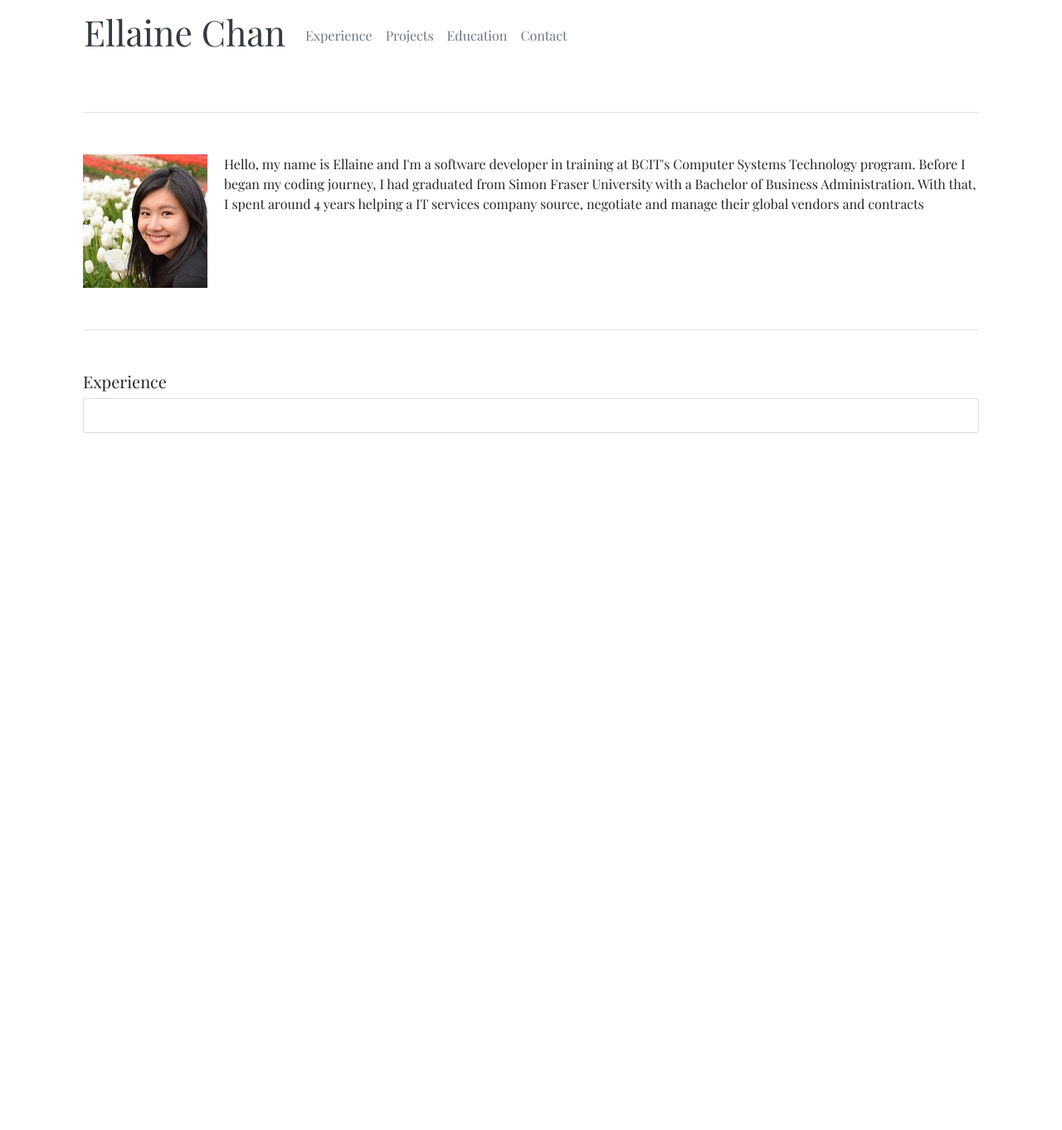
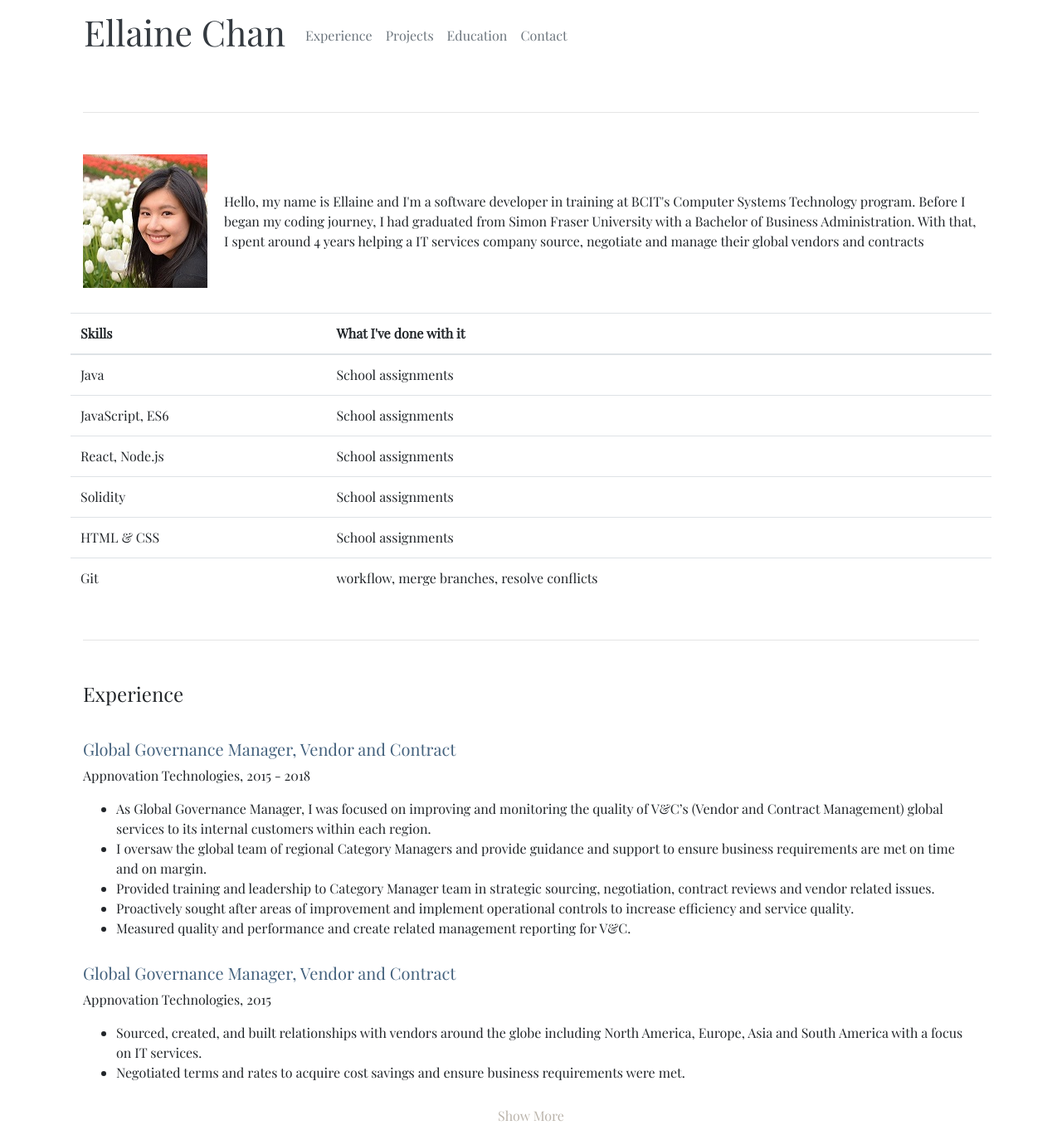
Before and after one commit to ellainec/portfolio, a React (Create React App) app: page / in a window 1280 px wide. Shown: the whole page at 83% size. Before the commit the page ends 800 px from the top, so only its background shows below. Built offline with nearby package versions, Linux system fonts and the light colour scheme.

Commit message:
working on skills table

```diff
--- a/src/App.css
+++ b/src/App.css
@@ -14,6 +14,23 @@ img {
   outline: none;
 }
 
+.vertical-align {
+  display: inline-block;
+  vertical-align: middle;
+}
+h4 {
+  margin-bottom: 40px;
+}
+h5{
+  color: #43617D;
+}
+ul {
+  margin-bottom: 30px;
+}
+
+table {
+  margin-top: 30px;
+}
 @media (min-width: 576px) {
   .navbar-nav {
     width: 100%;
@@ -23,6 +40,11 @@ img {
   }
   img {
     margin-right: 20px;
+  }
+  #show-more-button{
+    color: #BAB3AA;
+    text-align: center;
+    margin-top: 20px;
   }
 }
 
--- a/src/App.js
+++ b/src/App.js
@@ -2,7 +2,8 @@ import React, { Component } from 'react';
 import './App.css';
 import NavBar from './components/NavBar';
 import Section from './components/Section';
-import Card from './components/Card';
+import Experience from './components/Experience';
+import Skills from './components/Skills';
 
 class App extends Component {
   render() {
@@ -10,7 +11,8 @@ class App extends Component {
       <div className="container">
           <NavBar />
           <Section />
-          <Card />
+          <Skills />
+          <Experience />
       </div>
     );
   }
--- a/src/components/Card.js
+++ /dev/null
@@ -1,16 +0,0 @@
-import React from 'react';
-
-const Card = () => {
-    return(
-        <div className="container">
-            <hr />
-            <h5>Experience</h5>
-            <div className="card">
-                <div className="card-body">
-                </div>
-            </div>
-        </div>
-    )
-}
-
-export default Card;
--- /dev/null
+++ b/src/components/Experience.js
@@ -0,0 +1,50 @@
+import React from 'react';
+
+const Experience = () => {
+    return(
+        <div className="container">
+            <hr />
+            <h4>Experience</h4>
+              <h5>Global Governance Manager, Vendor and Contract</h5>
+              <p>Appnovation Technologies, 2015 - 2018</p>
+              <ul>
+							<li>As Global Governance Manager, I was focused on improving and monitoring the quality of V&amp;C’s (Vendor and
+							Contract Management) global services to its internal customers within each region.</li>
+
+							<li>I oversaw the global team of regional Category Managers and provide guidance and support to ensure business
+							requirements are met on time and on margin.</li>
+
+							<li>Provided training and leadership to Category Manager team in strategic sourcing, negotiation, contract
+							reviews and vendor related issues.</li>
+
+							<li>Proactively sought after areas of improvement and implement operational controls to increase efficiency and
+							service quality.</li>
+
+							<li>Measured quality and performance and create related management reporting for V&amp;C.</li>
+						</ul>
+
+            <h5>Global Governance Manager, Vendor and Contract</h5>
+            <p>Appnovation Technologies, 2015</p>
+            <ul>
+							<li>Sourced, created, and built relationships with vendors around the globe including North America,
+							Europe, Asia and South America with a focus on IT services. </li>
+							<li>Negotiated terms and rates to acquire cost savings and ensure business requirements were met.</li>
+						</ul>
+
+            <a data-toggle="collapse" href="#moreExperience" role="button" aria-expanded="false" aria-controls="moreExperience">
+            <h6 id="show-more-button">Show More</h6>
+            </a>
+            <div class="collapse" id="moreExperience">
+              <h5>Global Governance Manager, Vendor and Contract</h5>
+              <p>Appnovation Technologies, 2015</p>
+              <ul>
+  							<li>Sourced, created, and built relationships with vendors around the globe including North America,
+  							Europe, Asia and South America with a focus on IT services. </li>
+  							<li>Negotiated terms and rates to acquire cost savings and ensure business requirements were met.</li>
+  						</ul>
+            </div>
+        </div>
+    )
+}
+
+export default Experience;
--- a/src/components/Section.js
+++ b/src/components/Section.js
@@ -6,11 +6,11 @@ const Section = () => {
             <hr />
             <div className="d-flex">
                 <img width="150" height="161" src={portrait} alt="Ellaine smiling amongst a background of flowers"/>
-                <div className="float-right">
-                <p>Hello, my name is Ellaine and I'm a software developer in training at BCIT's Computer Systems Technology program.
+                <div className="float-right d-flex align-items-center">
+                <div>Hello, my name is Ellaine and I'm a software developer in training at BCIT's Computer Systems Technology program.
                     Before I began my coding journey, I had graduated from Simon Fraser University with a Bachelor of Business
                     Administration. With that, I spent around 4 years helping a IT services company source, negotiate and manage
-                    their global vendors and contracts</p>
+                    their global vendors and contracts</div>
                 </div>
             </div>
         </div>
--- /dev/null
+++ b/src/components/Skills.js
@@ -0,0 +1,42 @@
+import React from 'react';
+
+const Skills = () => {
+  return(
+    <table class="table">
+      <thead>
+        <tr>
+          <th scope="col">Skills</th>
+          <th scope="col">What I&apos;ve done with it</th>
+        </tr>
+      </thead>
+      <tbody>
+        <tr>
+          <td>Java</td>
+          <td>School assignments</td>
+        </tr>
+        <tr>
+          <td>JavaScript, ES6</td>
+          <td>School assignments</td>
+        </tr>
+        <tr>
+          <td>React, Node.js</td>
+          <td>School assignments</td>
+        </tr>
+        <tr>
+          <td>Solidity</td>
+          <td>School assignments</td>
+        </tr>
+        <tr>
+          <td>HTML & CSS</td>
+          <td>School assignments</td>
+        </tr>
+        <tr>
+          <td>Git</td>
+          <td>workflow, merge branches, resolve conflicts</td>
+        </tr>
+      </tbody>
+    </table>
+  )
+}
+
+export default Skills;
```
